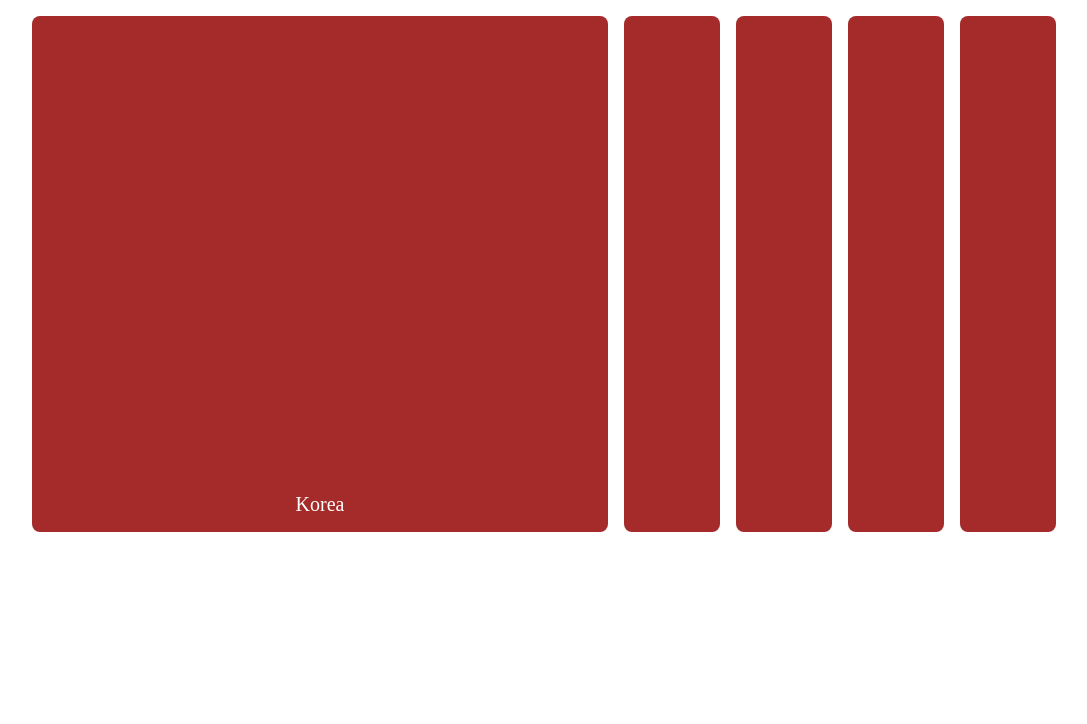
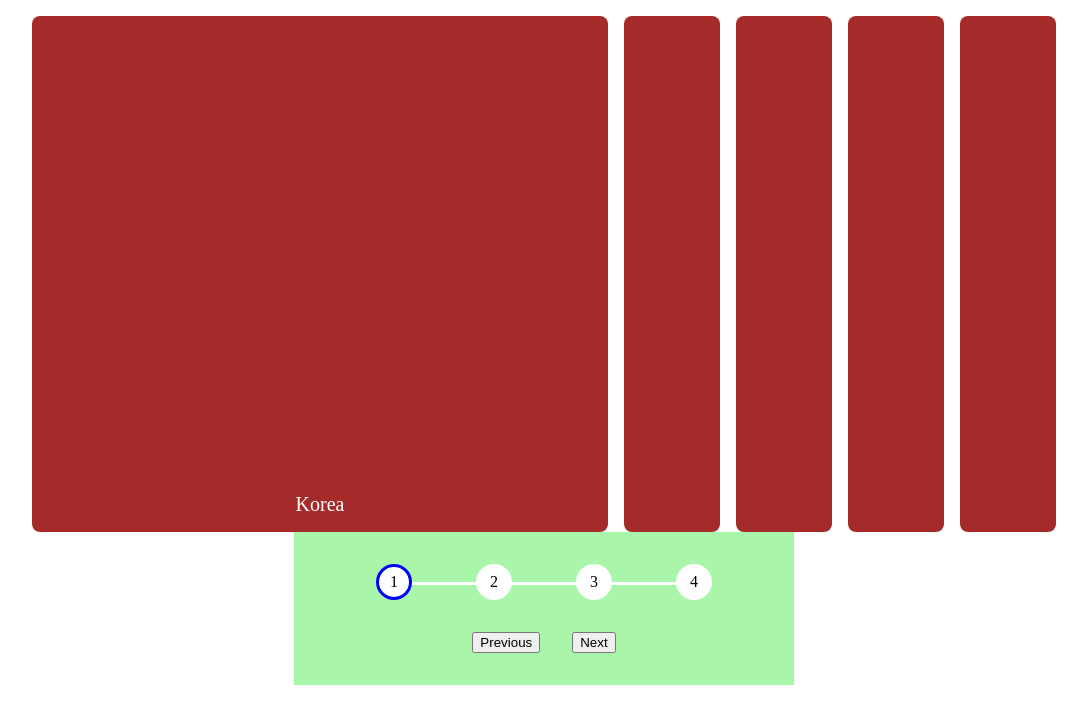
Before and after one commit to wannapornM/50-projects-in-50-days, a website built with Vite: page index.html in a window 1280 px wide. Shown: the whole page, without its empty margins (96-1183 px from the left). Built offline with nearby package versions, Linux system fonts and the light colour scheme.

Commit message:
Create progress steps section

```diff
--- a/index.css
+++ b/index.css
@@ -1,4 +1,5 @@
 @import "./src/styles/expanding_cards.css";
+@import "./src/styles/progress_steps.css";
 
 body {
   margin: 0;
--- a/index.html
+++ b/index.html
@@ -14,6 +14,21 @@
         <div class="card"><h4>England</h4></div>
         <div class="card"><h4>Switzerland</h4></div>
       </section>
+
+      <section id="progress-steps">
+        <div class="progress-container">
+          <div class="circle active">1</div>
+          <div class="circle">2</div>
+          <div class="circle">3</div>
+          <div class="circle">4</div>
+          <div class="progress-line"></div>
+        </div>
+
+        <div class="progress-btn">
+          <button class="prev-btn">Previous</button>
+          <button class="next-btn">Next</button>
+        </div>
+      </section>
     </div>
     <script type="module" src="/main.js"></script>
   </body>
--- /dev/null
+++ b/src/styles/progress_steps.css
@@ -0,0 +1,64 @@
+#progress-steps {
+  width: 500px;
+  margin: 0 auto;
+  padding: 2rem 0;
+  display: flex;
+  flex-wrap: wrap;
+  justify-content: center;
+  align-items: center;
+  gap: 2rem;
+  background-color: #a9f5a9;
+}
+
+#progress-steps .progress-container {
+  width: fit-content;
+  position: relative;
+  display: flex;
+  gap: 4rem;
+  z-index: 0;
+}
+
+#progress-steps .progress-container::before {
+  content: "";
+  width: 100%;
+  height: 3px;
+  position: absolute;
+  background-color: white;
+  top: 50%;
+  left: 0;
+  z-index: -2;
+}
+
+#progress-steps .progress-container .circle {
+  display: inline-flex;
+  width: 30px;
+  height: 30px;
+  background-color: white;
+  justify-content: center;
+  align-items: center;
+  border-radius: 50%;
+  border-width: 3px;
+  border-style: solid;
+  border-color: white;
+}
+
+#progress-steps .progress-container .circle.active {
+  border-color: blue;
+}
+
+#progress-steps .progress-container .progress-line {
+  position: absolute;
+  width: 0%;
+  height: 3px;
+  background-color: blue;
+  top: 50%;
+  left: 0;
+  z-index: -1;
+}
+
+#progress-steps .progress-btn {
+  width: 100%;
+  display: flex;
+  gap: 2rem;
+  justify-content: center;
+}
```
